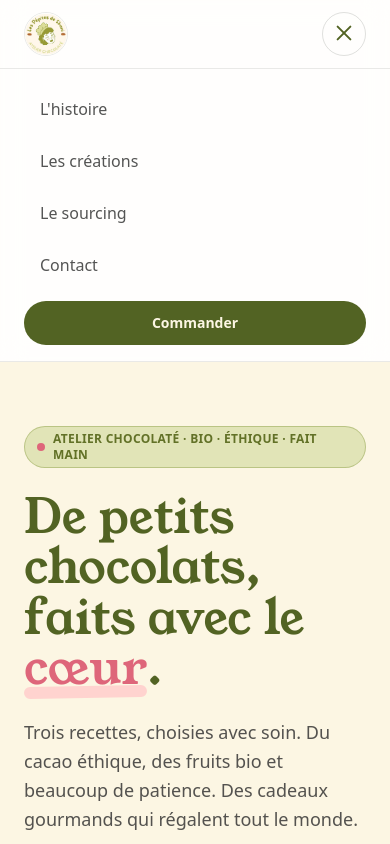
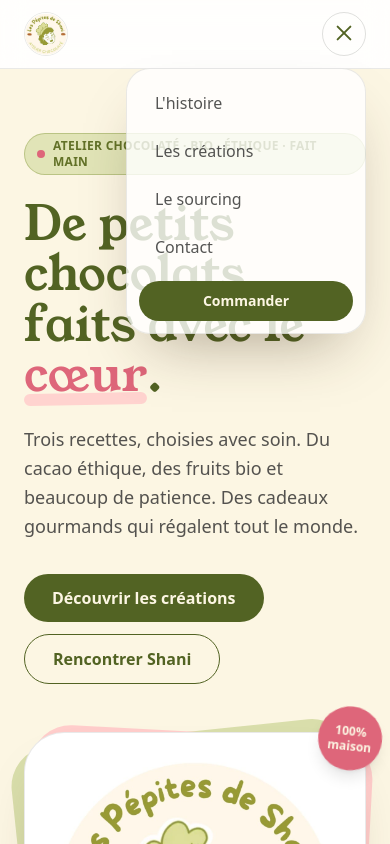
Before and after one commit to mdouet421/chocolaterie-shani, a React (Vite) app: page / in a window 390 px wide. Both pictures are taken after a click on the button "Ouvrir le menu". Shown: the top 844 px of the page. Built offline with nearby package versions, Linux system fonts and the light colour scheme; what boring-avatars, cnfast would draw is missing.

Commit message:
refactor: convert mobile menu to floating dropdown
le menu doit s'ouvrir uniquement en haut à droite, par-dessus le texte existant avec un fond blanc flouté

```diff
--- a/src/routes/(prototype)/index.tsx
+++ b/src/routes/(prototype)/index.tsx
@@ -159,12 +159,13 @@ function HomePage() {
           >
             Commander
           </a>
+          <div className="relative md:hidden">
             <button
               type="button"
               aria-label="Ouvrir le menu"
               aria-expanded={menuOpen}
               onClick={() => setMenuOpen((v) => !v)}
-            className="border-cocoa/15 text-forest hover:bg-forest/5 inline-flex h-11 w-11 items-center justify-center rounded-full border transition-colors md:hidden"
+              className="border-cocoa/15 text-forest hover:bg-forest/5 relative z-10 inline-flex h-11 w-11 items-center justify-center rounded-full border transition-colors"
             >
               <span className="relative block h-4 w-5" aria-hidden>
                 <span
@@ -178,19 +179,18 @@ function HomePage() {
                 />
               </span>
             </button>
-        </div>
 
-        {/* Mobile menu */}
+            {/* Floating menu */}
             <div
-          className={`overflow-hidden border-cocoa/10 md:hidden ${menuOpen ? "max-h-96 border-t" : "max-h-0"} transition-all duration-300 ease-out`}
+              className={`border-cocoa/10 bg-white/80 absolute right-0 top-full mt-3 w-60 origin-top-right rounded-3xl border p-3 shadow-[0_30px_60px_-25px_rgba(60,40,20,0.4)] backdrop-blur-xl transition-all duration-300 ease-out ${menuOpen ? "pointer-events-auto scale-100 opacity-100" : "pointer-events-none scale-95 opacity-0"}`}
             >
-          <nav className="mx-auto flex w-full max-w-6xl flex-col gap-1 px-6 py-4">
+              <nav className="flex flex-col gap-1">
                 {NAV.map((n) => (
                   <a
                     key={n.href}
                     href={n.href}
                     onClick={() => setMenuOpen(false)}
-                className="text-cocoa/80 hover:bg-forest/5 hover:text-forest rounded-2xl px-4 py-3 text-base font-medium transition-colors"
+                    className="text-cocoa/80 hover:bg-forest/5 hover:text-forest rounded-2xl px-4 py-2.5 text-base font-medium transition-colors"
                   >
                     {n.label}
                   </a>
@@ -198,11 +198,13 @@ function HomePage() {
                 <a
                   href="#contact"
                   onClick={() => setMenuOpen(false)}
-              className="bg-forest hover:bg-olive-deep mt-2 rounded-full px-5 py-3 text-center text-sm font-semibold text-cream transition-colors"
+                  className="bg-forest hover:bg-olive-deep mt-2 rounded-full px-5 py-2.5 text-center text-sm font-semibold text-cream transition-colors"
                 >
                   Commander
                 </a>
               </nav>
+            </div>
+          </div>
         </div>
       </header>
 
```
Lines whose indentation alone changed are shown as unchanged.
